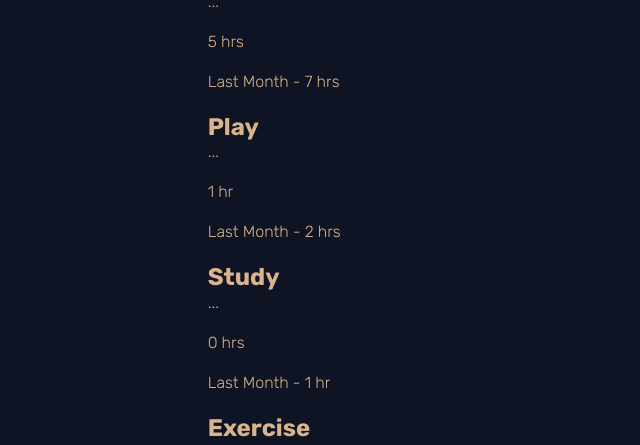
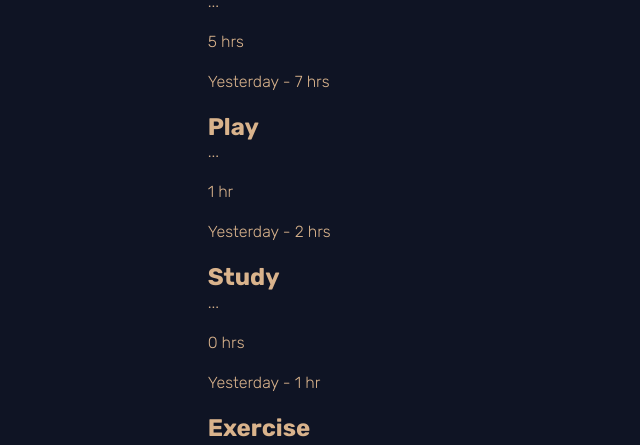
Before and after one commit to mbtenkorang/time-tracking-dashboard-fem, a Vue app: page / in a window 1280 px wide. Shown: the part 274-719 px from the top of the page, without its empty margins (319-959 px from the left). Built offline with nearby package versions, Linux system fonts and the light colour scheme.

Commit message:
Added emit function to run for click event from UserProfile component

```diff
--- a/src/App.vue
+++ b/src/App.vue
@@ -18,15 +18,15 @@ const fetchUserData = async () => {
 
 onMounted(() => fetchUserData())
 
-const getClickedValue = (s) => {
+const selectedValue = (s) => {
   selectedTimeFrame.value = s
 }
 
 </script>
 
 <template>
-  <UserProfileCard @handleClick="getClickedValue" />
-  <InformationCard v-for="{title, timeframes},index in userData" :card-title="title"
+  <UserProfileCard @gettime="selectedValue" />
+  <InformationCard v-for="{title, timeframes},index in userData" :card-title="title" :selected-time="selectedTimeFrame"
     :current-time-value="timeframes[selectedTimeFrame].current"
     :previous-time-value="timeframes[selectedTimeFrame].previous" :key="index" />
 
```
